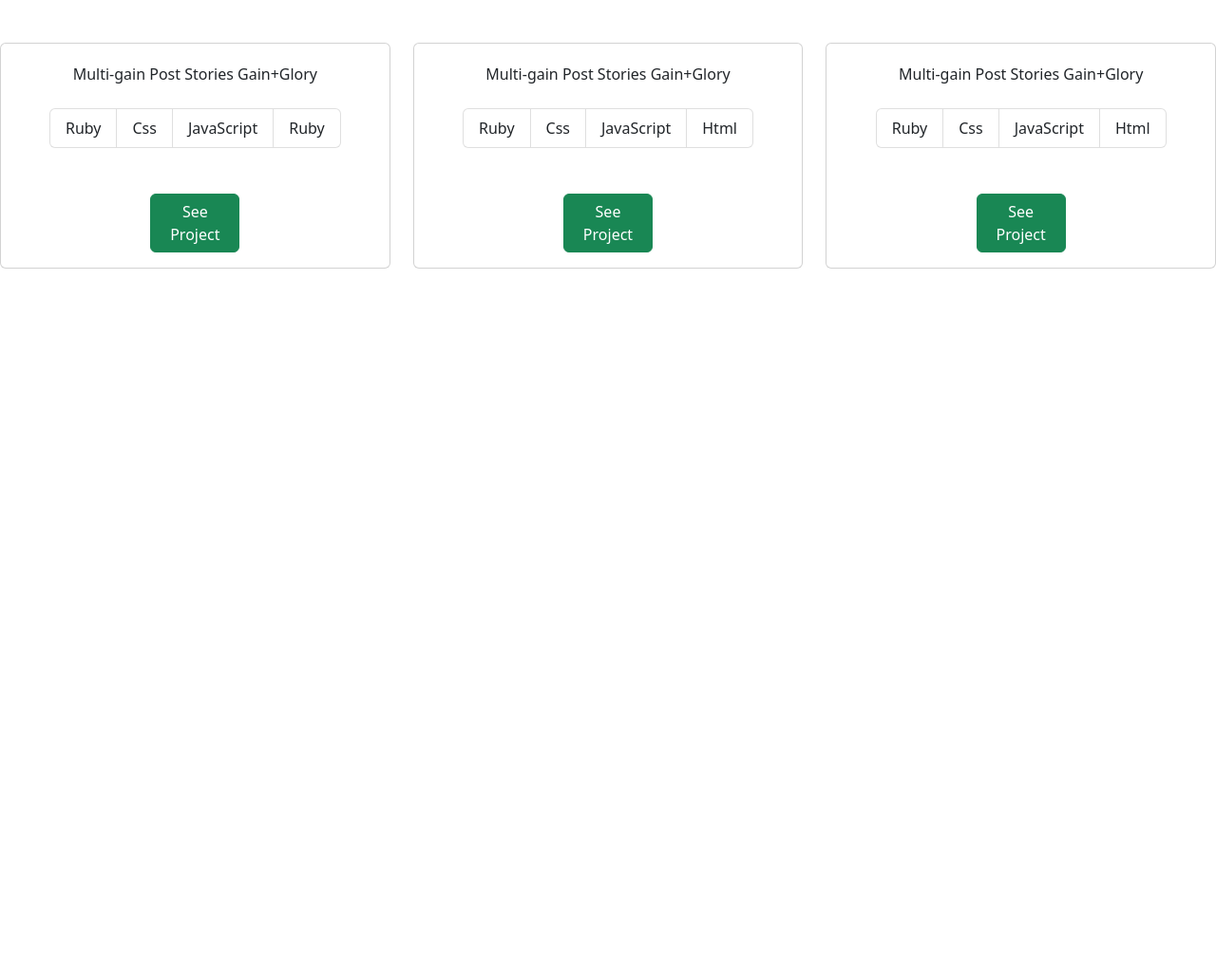
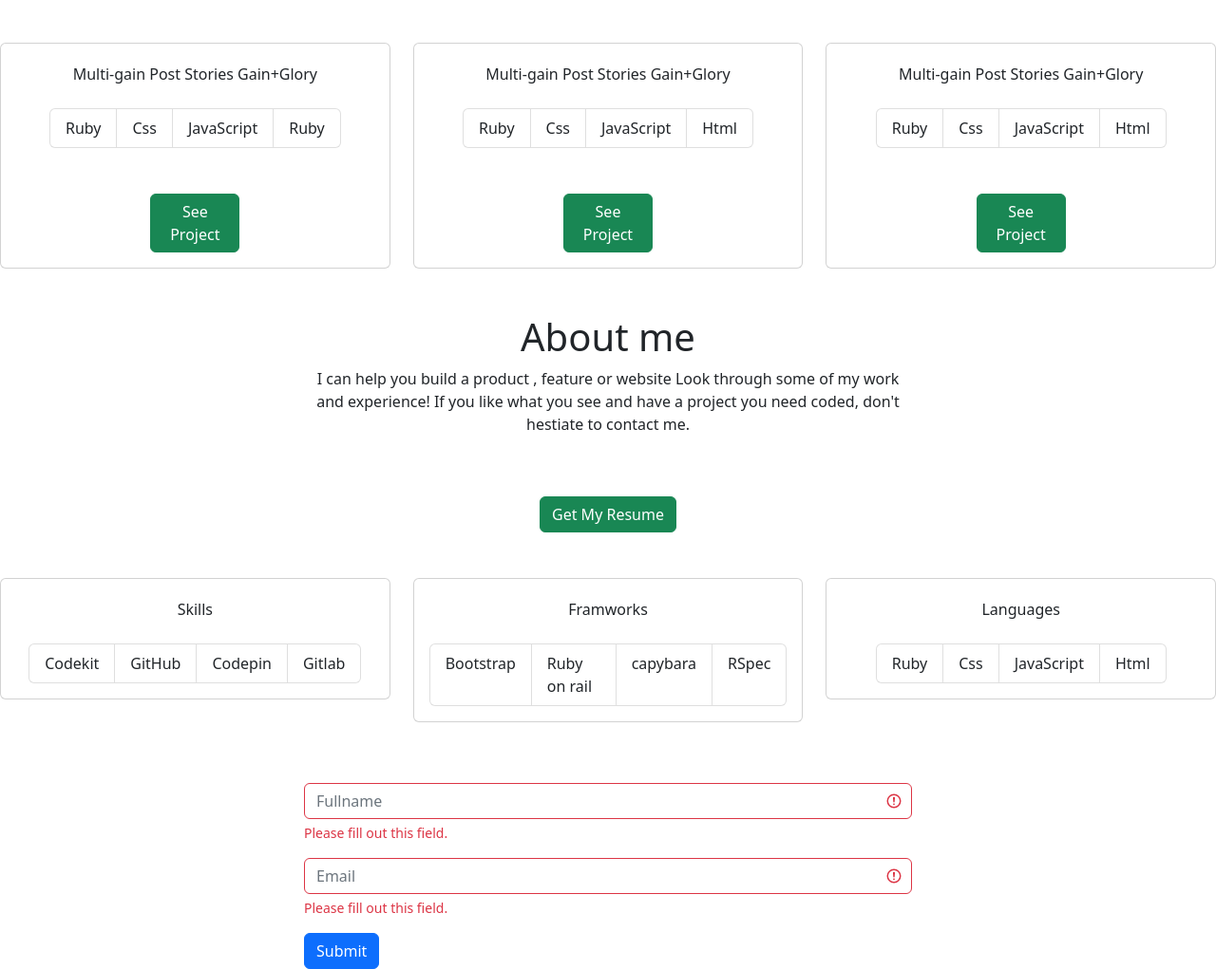
Before and after one commit to Zia123456/bootstrap_project, a website: page index.html in a window 1280 px wide. Shown: the part 903-1924 px from the top of the page at 95% size. Before the commit the page ends 1186 px from the top, so only its background shows below. Drawn offline with nearby package versions, Linux system fonts and the light colour scheme.

Commit message:
cards and form added

```diff
--- a/index.html
+++ b/index.html
@@ -63,20 +63,16 @@
       <div class="col">
         <div class="card">
           <div class="card-body d-flex flex-column mt-1 h-100">
-            <div class="card-title text-center w-100">Multi-gain Post Stories Gain+Glory</div>
-            <ul class="list-group list-group-horizontal justify-content-center mt-3">
-              <li class="list-group-item border-1">
-                Ruby
-              </li>
-              <li class="list-group-item border-1">
-                Css
-              </li>
-              <li class="list-group-item border-1">
-                JavaScript
-              </li>
-              <li class="list-group-item border-1">
-                Ruby
-              </li>
+            <div class="card-title text-center w-100">
+              Multi-gain Post Stories Gain+Glory
+            </div>
+            <ul
+              class="list-group list-group-horizontal justify-content-center mt-3"
+            >
+              <li class="list-group-item border-1">Ruby</li>
+              <li class="list-group-item border-1">Css</li>
+              <li class="list-group-item border-1">JavaScript</li>
+              <li class="list-group-item border-1">Ruby</li>
             </ul>
             <div class="justify-content-center d-flex mt-5">
               <button class="btn btn-success w-25">See Project</button>
@@ -87,20 +83,16 @@
       <div class="col">
         <div class="card">
           <div class="card-body d-flex flex-column mt-1 h-100">
-            <div class="card-title text-center w-100">Multi-gain Post Stories Gain+Glory</div>
-            <ul class="list-group list-group-horizontal justify-content-center mt-3">
-              <li class="list-group-item border-1">
-                Ruby
-              </li>
-              <li class="list-group-item border-1">
-                Css
-              </li>
-              <li class="list-group-item border-1">
-                JavaScript
-              </li>
-              <li class="list-group-item border-1">
-                Html
-              </li>
+            <div class="card-title text-center w-100">
+              Multi-gain Post Stories Gain+Glory
+            </div>
+            <ul
+              class="list-group list-group-horizontal justify-content-center mt-3"
+            >
+              <li class="list-group-item border-1">Ruby</li>
+              <li class="list-group-item border-1">Css</li>
+              <li class="list-group-item border-1">JavaScript</li>
+              <li class="list-group-item border-1">Html</li>
             </ul>
             <div class="justify-content-center d-flex mt-5">
               <button class="btn btn-success w-25">See Project</button>
@@ -111,20 +103,16 @@
       <div class="col">
         <div class="card">
           <div class="card-body d-flex flex-column mt-1 h-100">
-            <div class="card-title text-center w-100">Multi-gain Post Stories Gain+Glory</div>
-            <ul class="list-group list-group-horizontal justify-content-center mt-3">
-              <li class="list-group-item border-1">
-                Ruby
-              </li>
-              <li class="list-group-item border-1">
-                Css
-              </li>
-              <li class="list-group-item border-1">
-                JavaScript
-              </li>
-              <li class="list-group-item border-1">
-                Html
-              </li>
+            <div class="card-title text-center w-100">
+              Multi-gain Post Stories Gain+Glory
+            </div>
+            <ul
+              class="list-group list-group-horizontal justify-content-center mt-3"
+            >
+              <li class="list-group-item border-1">Ruby</li>
+              <li class="list-group-item border-1">Css</li>
+              <li class="list-group-item border-1">JavaScript</li>
+              <li class="list-group-item border-1">Html</li>
             </ul>
             <div class="justify-content-center d-flex mt-5">
               <button class="btn btn-success w-25">See Project</button>
@@ -137,20 +125,16 @@
       <div class="col">
         <div class="card">
           <div class="card-body d-flex flex-column mt-1 h-100">
-            <div class="card-title text-center w-100">Multi-gain Post Stories Gain+Glory</div>
-            <ul class="list-group list-group-horizontal justify-content-center mt-3">
-              <li class="list-group-item border-1">
-                Ruby
-              </li>
-              <li class="list-group-item border-1">
-                Css
-              </li>
-              <li class="list-group-item border-1">
-                JavaScript
-              </li>
-              <li class="list-group-item border-1">
-                Ruby
-              </li>
+            <div class="card-title text-center w-100">
+              Multi-gain Post Stories Gain+Glory
+            </div>
+            <ul
+              class="list-group list-group-horizontal justify-content-center mt-3"
+            >
+              <li class="list-group-item border-1">Ruby</li>
+              <li class="list-group-item border-1">Css</li>
+              <li class="list-group-item border-1">JavaScript</li>
+              <li class="list-group-item border-1">Ruby</li>
             </ul>
             <div class="justify-content-center d-flex mt-5">
               <button class="btn btn-success w-25">See Project</button>
@@ -161,20 +145,16 @@
       <div class="col">
         <div class="card">
           <div class="card-body d-flex flex-column mt-1 h-100">
-            <div class="card-title text-center w-100">Multi-gain Post Stories Gain+Glory</div>
-            <ul class="list-group list-group-horizontal justify-content-center mt-3">
-              <li class="list-group-item border-1">
-                Ruby
-              </li>
-              <li class="list-group-item border-1">
-                Css
-              </li>
-              <li class="list-group-item border-1">
-                JavaScript
-              </li>
-              <li class="list-group-item border-1">
-                Html
-              </li>
+            <div class="card-title text-center w-100">
+              Multi-gain Post Stories Gain+Glory
+            </div>
+            <ul
+              class="list-group list-group-horizontal justify-content-center mt-3"
+            >
+              <li class="list-group-item border-1">Ruby</li>
+              <li class="list-group-item border-1">Css</li>
+              <li class="list-group-item border-1">JavaScript</li>
+              <li class="list-group-item border-1">Html</li>
             </ul>
             <div class="justify-content-center d-flex mt-5">
               <button class="btn btn-success w-25">See Project</button>
@@ -185,20 +165,16 @@
       <div class="col">
         <div class="card">
           <div class="card-body d-flex flex-column mt-1 h-100">
-            <div class="card-title text-center w-100">Multi-gain Post Stories Gain+Glory</div>
-            <ul class="list-group list-group-horizontal justify-content-center mt-3">
-              <li class="list-group-item border-1">
-                Ruby
-              </li>
-              <li class="list-group-item border-1">
-                Css
-              </li>
-              <li class="list-group-item border-1">
-                JavaScript
-              </li>
-              <li class="list-group-item border-1">
-                Html
-              </li>
+            <div class="card-title text-center w-100">
+              Multi-gain Post Stories Gain+Glory
+            </div>
+            <ul
+              class="list-group list-group-horizontal justify-content-center mt-3"
+            >
+              <li class="list-group-item border-1">Ruby</li>
+              <li class="list-group-item border-1">Css</li>
+              <li class="list-group-item border-1">JavaScript</li>
+              <li class="list-group-item border-1">Html</li>
             </ul>
             <div class="justify-content-center d-flex mt-5">
               <button class="btn btn-success w-25">See Project</button>
@@ -207,5 +183,96 @@
         </div>
       </div>
     </div>
+    <div
+      class="container-fluid d-flex justify-content-center mt-5 w-25 text-center"
+    >
+      <h1>About me</h1>
+    </div>
+    <div class="container-fluid d-flex justify-content-center w-50 text-center">
+      <p>
+        I can help you build a product , feature or website Look through some of
+        my work and experience! If you like what you see and have a project you
+        need coded, don't hestiate to contact me.
+      </p>
+    </div>
+    <div class="justify-content-center d-flex mt-5">
+      <button class="btn btn-success">Get My Resume</button>
+    </div>
+    <div class="row mt-5">
+      <div class="col">
+        <div class="card">
+          <div class="card-body d-flex flex-column mt-1 h-100">
+            <div class="card-title text-center w-100">Skills</div>
+            <ul
+              class="list-group list-group-horizontal justify-content-center mt-3"
+            >
+              <li class="list-group-item border-1">Codekit</li>
+              <li class="list-group-item border-1">GitHub</li>
+              <li class="list-group-item border-1">Codepin</li>
+              <li class="list-group-item border-1">Gitlab</li>
+            </ul>
+          </div>
+        </div>
+      </div>
+      <div class="col">
+        <div class="card">
+          <div class="card-body d-flex flex-column mt-1 h-100">
+            <div class="card-title text-center w-100">Framworks</div>
+            <ul
+              class="list-group list-group-horizontal justify-content-center mt-3"
+            >
+              <li class="list-group-item border-1">Bootstrap</li>
+              <li class="list-group-item border-1">Ruby on rail</li>
+              <li class="list-group-item border-1">capybara</li>
+              <li class="list-group-item border-1">RSpec</li>
+            </ul>
+          </div>
+        </div>
+      </div>
+      <div class="col">
+        <div class="card">
+          <div class="card-body d-flex flex-column mt-1 h-100">
+            <div class="card-title text-center w-100">Languages</div>
+            <ul
+              class="list-group list-group-horizontal justify-content-center mt-3"
+            >
+              <li class="list-group-item border-1">Ruby</li>
+              <li class="list-group-item border-1">Css</li>
+              <li class="list-group-item border-1">JavaScript</li>
+              <li class="list-group-item border-1">Html</li>
+            </ul>
+          </div>
+        </div>
+      </div>
+    </div>
+    <div class="d-flex justify-content-center mt-5">
+      <form action="/action_page.php" class="was-validated w-50">
+        <div class="mb-3 mt-3">
+          <input
+            type="text"
+            class="form-control"
+            id="uname"
+            placeholder="Fullname"
+            name="uname"
+            required
+          />
+          <div class="valid-feedback">Valid.</div>
+          <div class="invalid-feedback">Please fill out this field.</div>
+        </div>
+        <div class="mb-3">
+          <input
+            type="email"
+            class="form-control"
+            id="email"
+            placeholder="Email"
+            name="email"
+            required
+          />
+          <div class="valid-feedback">Valid.</div>
+          <div class="invalid-feedback">Please fill out this field.</div>
+        </div>
+        <button type="submit" class="btn btn-primary">Submit</button>
+      </form>
+    </div>
   </body>
 </html>
```
